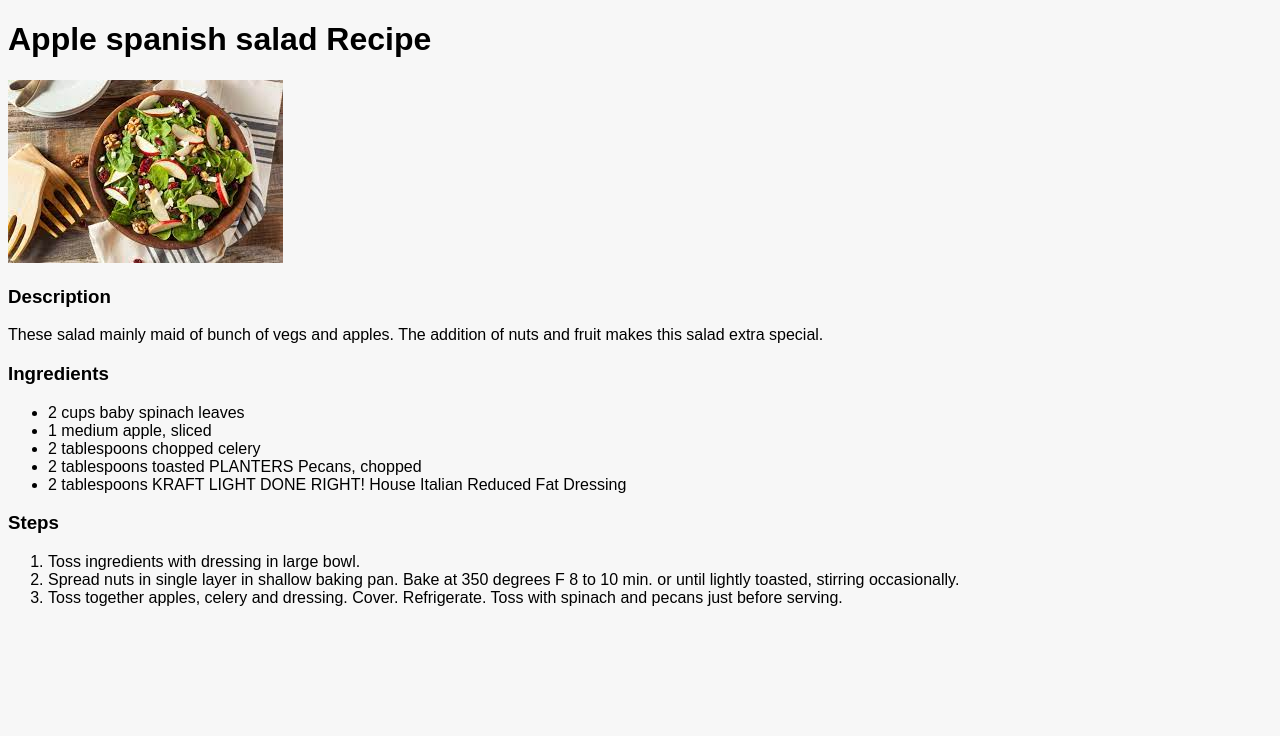
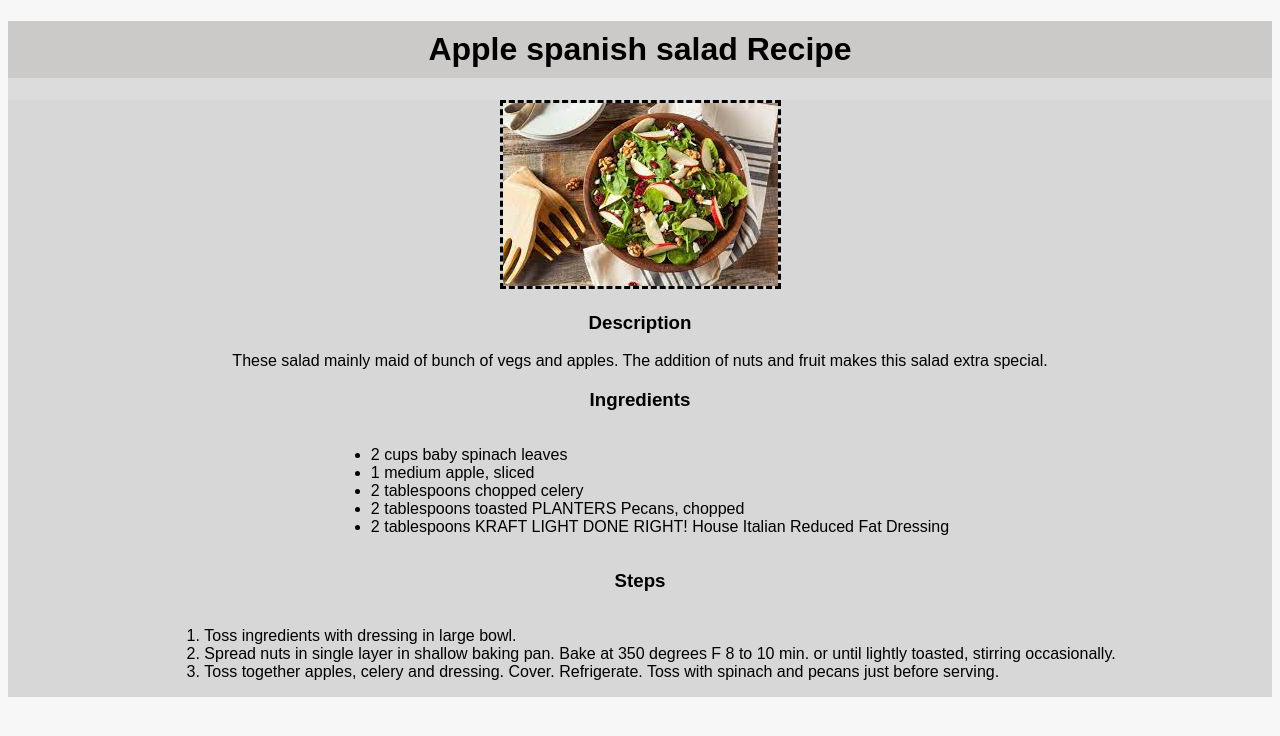
Before and after one commit to malwani9/odin-recipes, a plain HTML site: page recipes/apple-spanish-salad.html in a window 1280 px wide. Drawn offline with Linux system fonts and the light colour scheme.

Commit message:
add style to recipes pages

```diff
--- a/recipes/apple-spanish-salad.html
+++ b/recipes/apple-spanish-salad.html
@@ -7,34 +7,44 @@
     <link rel="stylesheet" href="./../style.css" />
   </head>
   <body>
-    <h1>Apple spanish salad Recipe</h1>
-    <img src="./../img/applespanishsalad.jpeg" alt="Apple spanish salad" />
+    <div>
+      <h1 class="header">Apple spanish salad Recipe</h1>
+      <div class="pageContent">
+        <img
+          class="img"
+          src="./../img/applespanishsalad.jpeg"
+          alt="Apple spanish salad"
+        />
         <h3>Description</h3>
         <p>
-      These salad mainly maid of bunch of vegs and apples. The addition of nuts
-      and fruit makes this salad extra special.
+          These salad mainly maid of bunch of vegs and apples. The addition of
+          nuts and fruit makes this salad extra special.
         </p>
         <h3>Ingredients</h3>
-    <ul>
+        <ul class="myUL">
           <li>2 cups baby spinach leaves</li>
           <li>1 medium apple, sliced</li>
           <li>2 tablespoons chopped celery</li>
           <li>2 tablespoons toasted PLANTERS Pecans, chopped</li>
           <li>
-        2 tablespoons KRAFT LIGHT DONE RIGHT! House Italian Reduced Fat Dressing
+            2 tablespoons KRAFT LIGHT DONE RIGHT! House Italian Reduced Fat
+            Dressing
           </li>
         </ul>
         <h3>Steps</h3>
-    <ol>
+        <ol class="myOL">
           <li>Toss ingredients with dressing in large bowl.</li>
           <li>
-        Spread nuts in single layer in shallow baking pan. Bake at 350 degrees F
-        8 to 10 min. or until lightly toasted, stirring occasionally.
+            Spread nuts in single layer in shallow baking pan. Bake at 350
+            degrees F 8 to 10 min. or until lightly toasted, stirring
+            occasionally.
           </li>
           <li>
-        Toss together apples, celery and dressing. Cover. Refrigerate. Toss with
-        spinach and pecans just before serving.
+            Toss together apples, celery and dressing. Cover. Refrigerate. Toss
+            with spinach and pecans just before serving.
           </li>
         </ol>
+      </div>
+    </div>
   </body>
 </html>
--- a/style.css
+++ b/style.css
@@ -16,6 +16,8 @@ div {
   outline-style: dashed;
   outline-color: rgba(122, 15, 122, 0.533);
   font-size: 40px;
+  display: inline-block;
+  padding: 5px;
 }
 
 a:link {
@@ -27,3 +29,27 @@ a:visited {
 a:hover {
   color: red;
 }
+
+.header {
+  background-color: #cac7c7d7;
+  text-align: center;
+  padding: 10px;
+}
+
+.img {
+  border-top-left-radius: #f9f99222;
+  border-style: dashed;
+}
+
+.pageContent {
+  text-align: center;
+}
+
+.myUL {
+  display: inline-block;
+  text-align: left;
+}
+.myOL {
+  display: inline-block;
+  text-align: left;
+}
```
Also changed, not shown: recipes/lime-chicken-soft-taco.html (+18 -9 lines), recipes/tiramisu.html (+30 -25 lines). Lines whose indentation alone changed are shown as unchanged.
